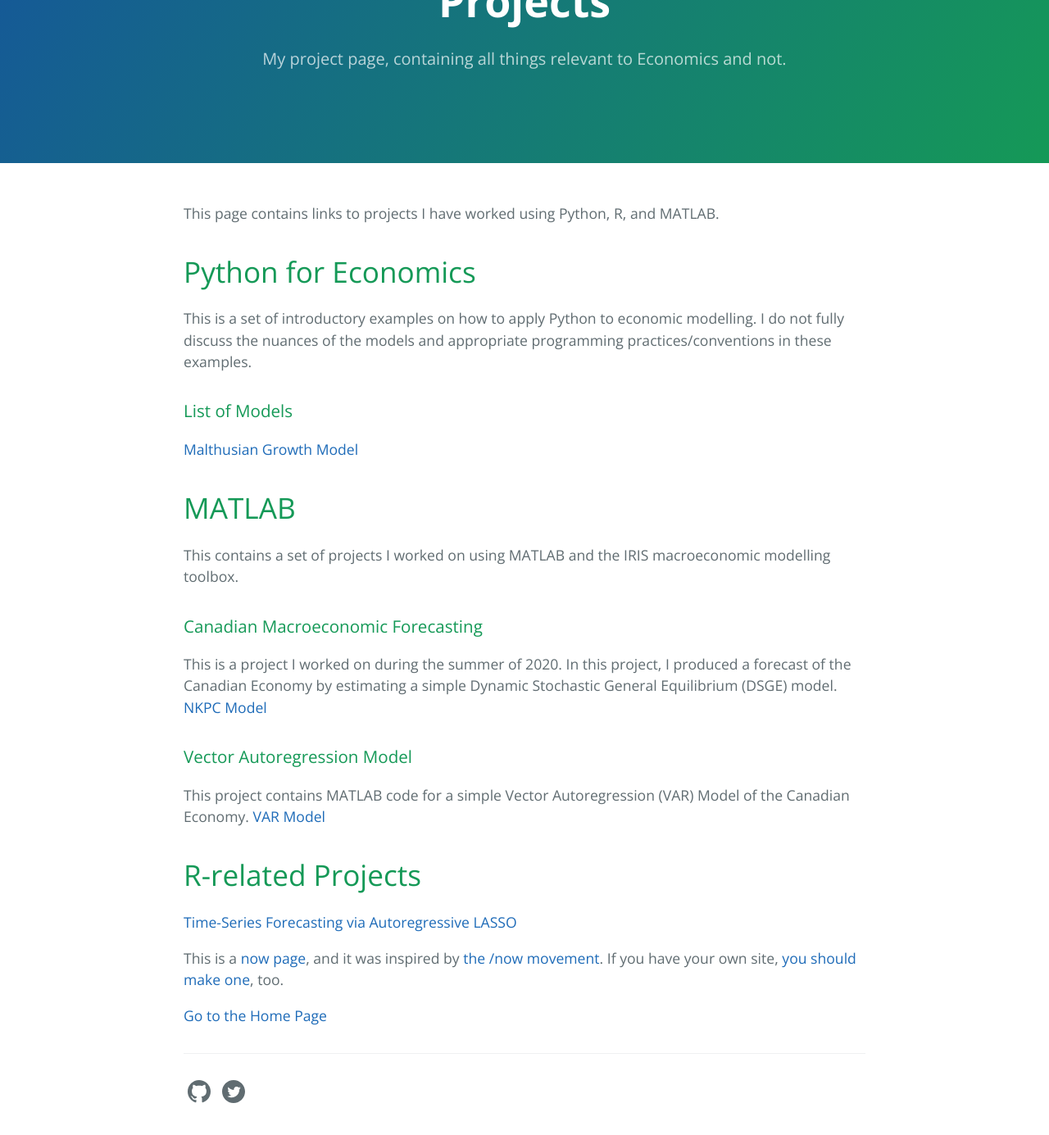
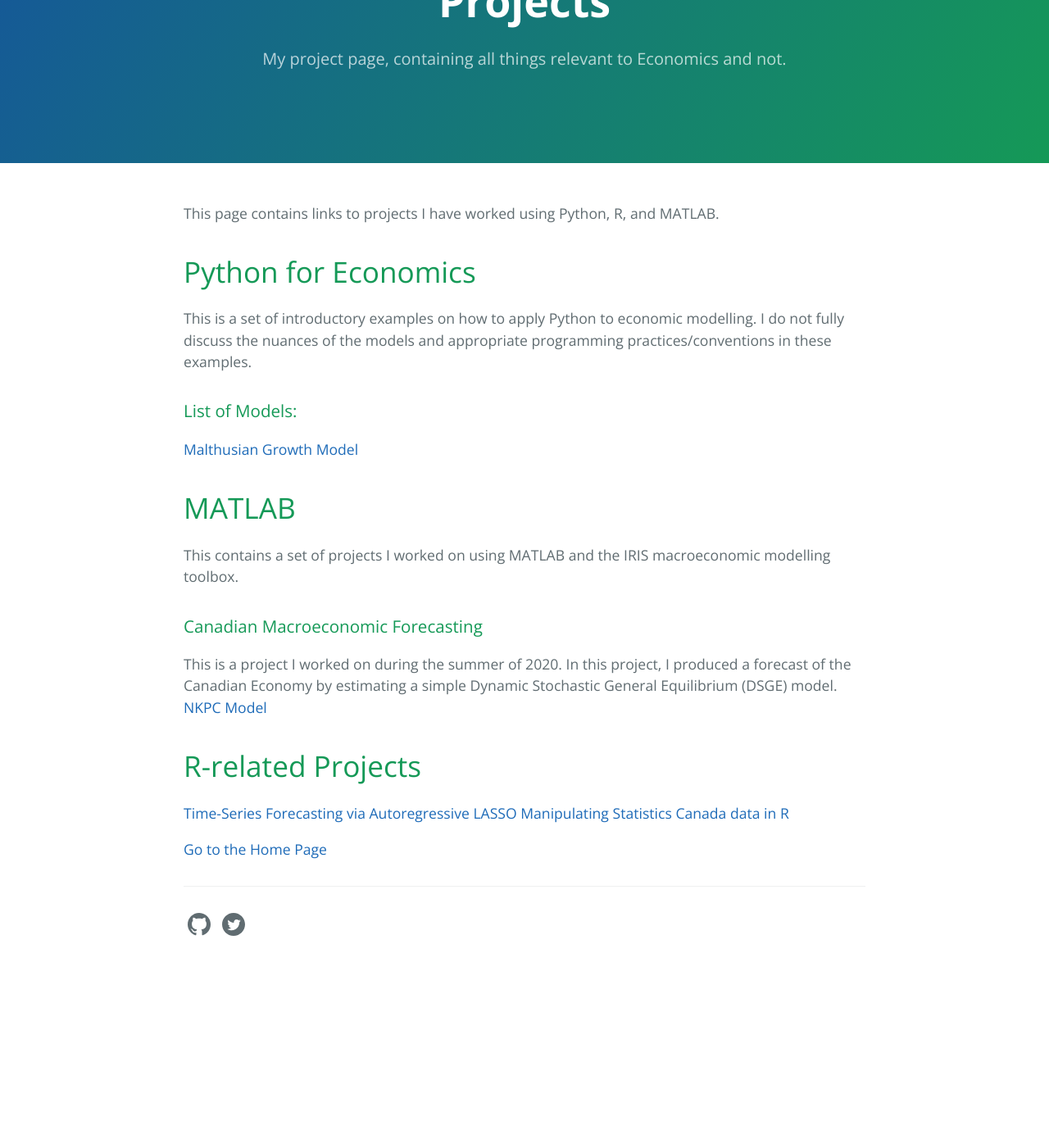
Before and after one commit to lj-valencia/cayman-blog-old-site, a Jekyll site: the page built from projects.md, in a window 1280 px wide and 1400 px high, scrolled down 174 px. Shown: the top 1385 px of the window at 82% size. Built offline with Jekyll 4.4.1, drawn with Linux system fonts in a browser that asks for light colours; after the commit the page ends 1370 px from its top, so only the background shows below that.

Commit message:
Update projects.md

```diff
--- a/projects.md
+++ b/projects.md
@@ -11,7 +11,7 @@ This page contains links to projects I have worked using Python, R, and MATLAB.
 # Python for Economics
 This is a set of introductory examples on how to apply Python to economic modelling. I do not fully discuss the nuances of the models and appropriate programming practices/conventions in these examples.
 
-### List of Models
+### List of Models:
 [Malthusian Growth Model](https://github.com/lj-valencia/Python-for-Macroeconomics/blob/master/Malthusian%20Model.ipynb)
 
 # MATLAB
@@ -20,13 +20,9 @@ This contains a set of projects I worked on using MATLAB and the IRIS macroecono
 ### Canadian Macroeconomic Forecasting
 This is a project I worked on during the summer of 2020. In this project, I produced a forecast of the Canadian Economy by estimating a simple Dynamic Stochastic General Equilibrium (DSGE) model. [NKPC Model](https://github.com/lj-valencia/MATLAB-Projects/tree/master/NKPC%20Model)
 
-### Vector Autoregression Model
-This project contains MATLAB code for a simple Vector Autoregression (VAR) Model of the Canadian Economy. [VAR Model]()
-
 # R-related Projects
 
-[Time-Series Forecasting via Autoregressive LASSO]()
-
-This is a [now page](https://nownownow.com/about), and it was inspired by [the /now movement](https://sivers.org/nowff). If you have your own site, [you should make one](https://nownownow.com/about), too.
+[Time-Series Forecasting via Autoregressive LASSO](autoregressive-lasso.pdf)
+[Manipulating Statistics Canada data in R](manipulate-cansim.pdf)
 
 [Go to the Home Page]({{ '/' | absolute_url }})
```
